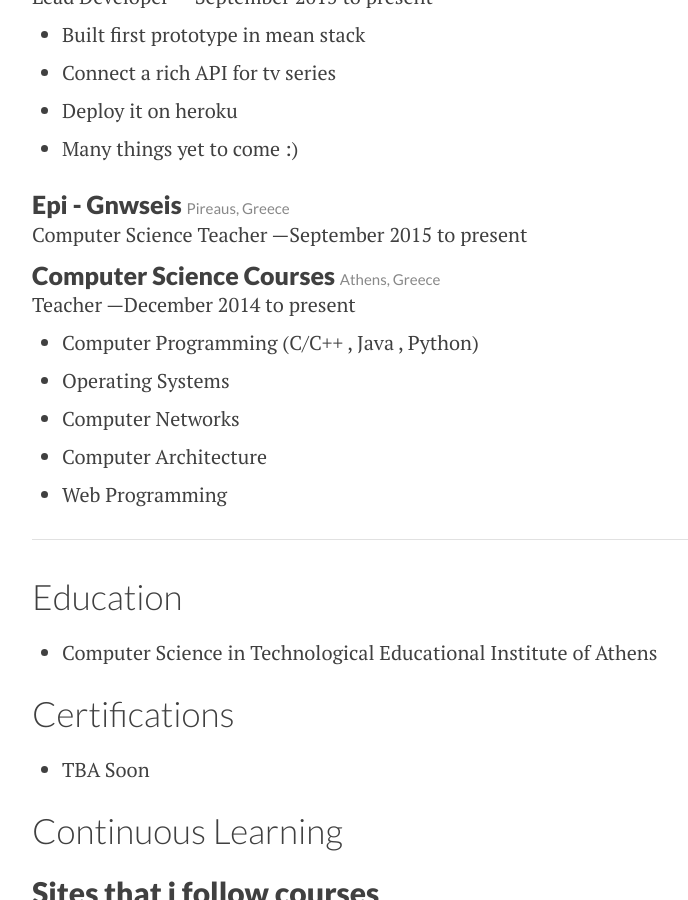
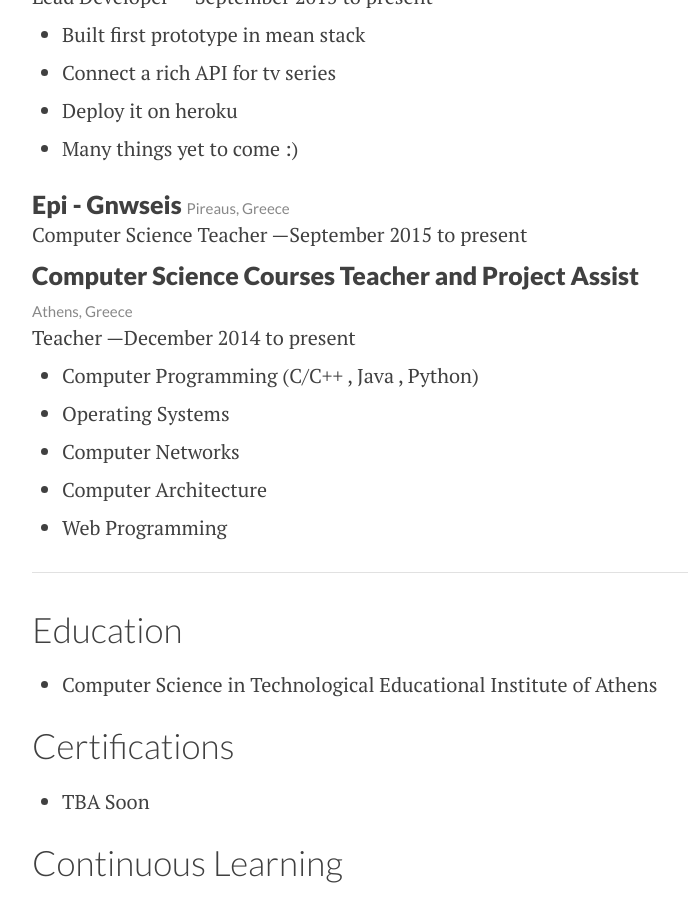
Before and after one commit to alhrock/alhrock.github.io, a Jekyll site: the page resume/index.html, which Jekyll copies as it is, in a window 1280 px wide and 900 px high, scrolled down 442 px. Shown: the whole window, without its empty margins (278-966 px from the left). Built offline with Jekyll 4.4.1, drawn with Linux system fonts in a browser that asks for light colours; Markdown is read by kramdown in place of the engine named in the settings.

Commit message:
Update index.html

```diff
--- a/resume/index.html
+++ b/resume/index.html
@@ -45,7 +45,7 @@
 			<h3>Epi - Gnwseis <small>Pireaus, Greece</small></h3>
 			<p>Computer Science Teacher &mdash;September 2015 to present</p>
 
-			<h3>Computer Science Courses <small>Athens, Greece</small></h3>
+			<h3>Computer Science Courses Teacher and  Project Assist <small>Athens, Greece</small></h3>
 			<p>Teacher &mdash;December 2014 to present</p>
 				<ul>
 				<li>Computer Programming (C/C++ , Java , Python)</li>
```
